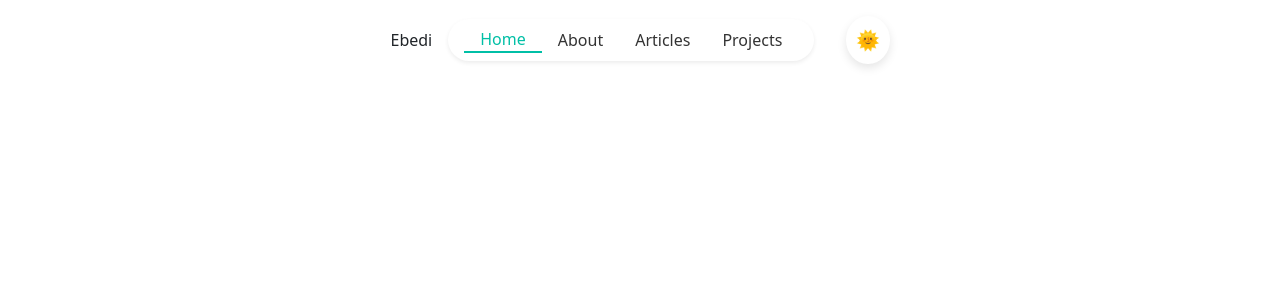
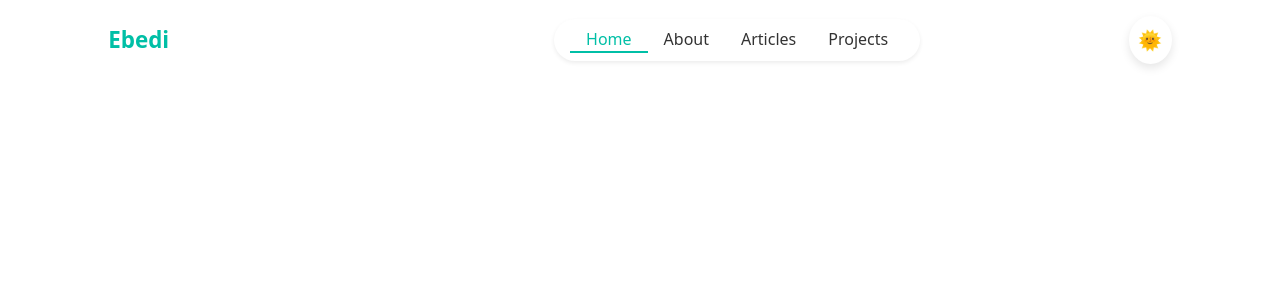
Before and after one commit to ISONIC0788/ebedimeleck.engineer, a React (Vite) app in the folder ebedi.eng/: page / in a window 1280 px wide. Shown: the top 300 px of the page. Built offline with nearby package versions, Linux system fonts and the light colour scheme.

Commit message:
added nav bar

```diff
--- a/ebedi.eng/src/components/NavBar.jsx
+++ b/ebedi.eng/src/components/NavBar.jsx
@@ -4,41 +4,66 @@ import "../styles/navbar.scss";
 const Navbar = () => {
   const [active, setActive] = useState("Home");
   const [darkMode, setDarkMode] = useState(false);
-  const [isMenuIcon , setIsMenuIcon] =useState(false);
+  const [isMenuOpen, setIsMenuOpen] = useState(false);
 
   const toggleMode = () => {
     setDarkMode(!darkMode);
     document.body.classList.toggle("dark-mode");
   };
 
-  const toggleMenu = ()=>{
-    setIsMenuIcon(!isMenuIcon);
-  }
+  const toggleMenu = () => {
+    setIsMenuOpen(!isMenuOpen);
+  };
 
   const navLinks = ["Home", "About", "Articles", "Projects"];
 
   return (
-    <div className="container-fluid py-3  d-flex justify-content-center">
-        {/*  */}
-      <div className="d-flex justify-content-between align-items-center flex-wrap">
+    <div className="container-fluid py-3">
+      <div className="d-flex justify-content-around align-items-center flex-wrap">
+        {/* Left: Logo and Hamburger */}
+        <div>
+        <span className="logo">Ebedi</span>
+
+             <button
+               className="d-lg-none hamburger-btn"
+               onClick={toggleMenu}
+                aria-label="Toggle menu"
+                     >
+                  ☰
+             </button>
+        </div>
+
+
         <div className="d-flex align-items-center gap-3">
-            <span className="logo">Ebedi</span>
-            <div className="nav-container d-flex justify-content-center align-items-center rounded-pill shadow-sm p-2 px-3">
+
+        </div>
+
+        {/* Navigation */}
+        <div
+          className={`nav-container rounded-pill shadow-sm  p-2 px-3 ${
+            isMenuOpen ? "d-flex flex-column align-item-center text-center w-100 b-drak " : "d-none"
+          } d-lg-flex`}
+        >
           {navLinks.map((link) => (
             <span
               key={link}
-              className={`nav-link-item px-3 ${active === link ? "active" : ""}`}
-              onClick={() => setActive(link)}
+              className={`nav-link-item px-3 ${
+                active === link ? "active" : ""
+              }`}
+              onClick={() => {
+                setActive(link);
+                setIsMenuOpen(false); // Close menu on click (mobile)
+              }}
             >
               {link}
             </span>
           ))}
         </div>
+
+        {/* Mode Toggle on the Right */}
         <button className="mode-toggle-btn ms-3" onClick={toggleMode}>
           {darkMode ? "🌙" : "🌞"}
         </button>
-
-        </div>
       </div>
     </div>
   );
--- a/ebedi.eng/src/styles/navbar.scss
+++ b/ebedi.eng/src/styles/navbar.scss
@@ -58,3 +58,62 @@ body.dark-mode {
   cursor: pointer;
   transition: 0.3s ease;
 }
+
+
+.logo {
+  font-size: 1.4rem;
+  font-weight: bold;
+  color: $primary-accent;
+}
+
+.hamburger-btn {
+  font-size: 1.5rem;
+  background: none;
+  border: none;
+  cursor: pointer;
+  color: $light-text;
+
+  @media (min-width: 992px) {
+    display: none;
+  }
+}
+
+.nav-container {
+  background-color: $light-bg;
+  border-radius: 9999px;
+  box-shadow: 0 5px 20px rgba(0, 0, 0, 0.05);
+
+  .nav-link-item {
+    cursor: pointer;
+    font-weight: 500;
+    color: $light-text;
+    transition: 0.3s ease;
+
+    &.active {
+      color: $primary-accent;
+      border-bottom: 2px solid $primary-accent;
+    }
+
+    &:hover {
+      color: $primary-accent;
+    }
+  }
+
+  @media (max-width: 991px) {
+    border-radius: 1rem;
+    width: 100%;
+    flex-direction: column;
+    align-items: flex-start;
+  }
+}
+
+.mode-toggle-btn {
+  background-color: $light-bg;
+  border: none;
+  border-radius: 50%;
+  padding: 0.6rem;
+  font-size: 1.2rem;
+  box-shadow: 0 4px 10px rgba(0, 0, 0, 0.1);
+  cursor: pointer;
+  transition: 0.3s ease;
+}
```
